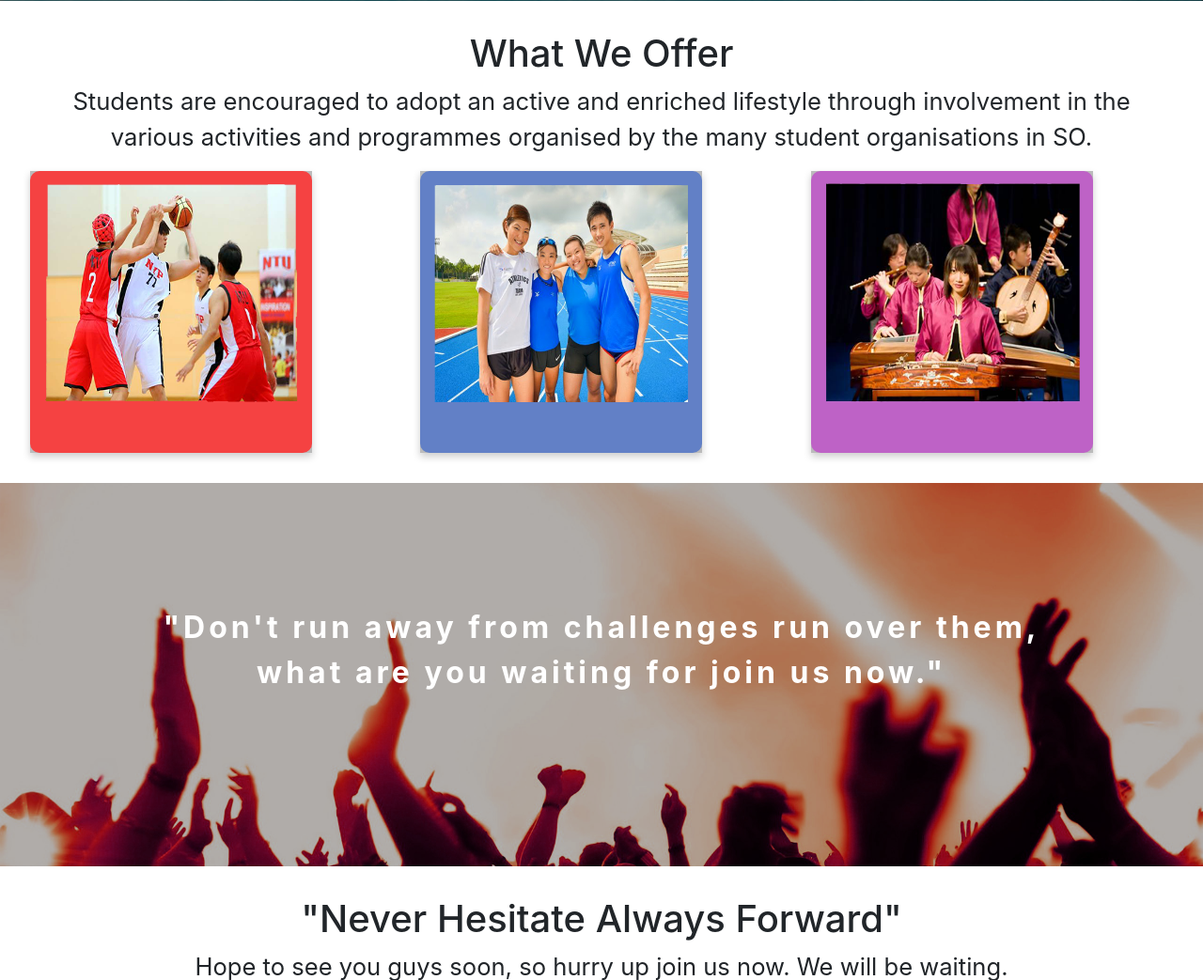
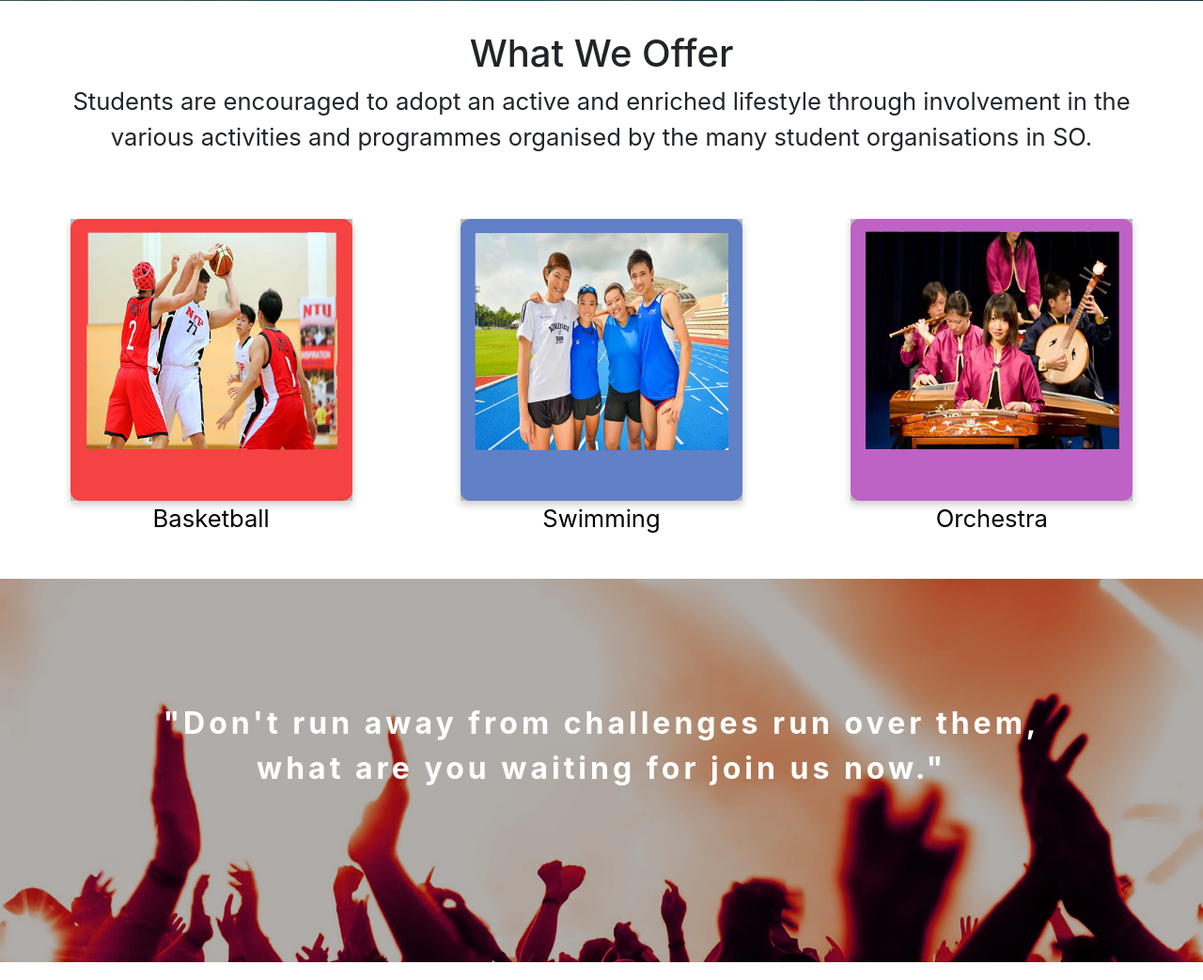
Before and after one commit to SageSG/School-Web-Portal, a PHP site: page /ccahomepage.php in a window 1280 px wide. Shown: the part 1475-2518 px from the top of the page at 94% size. Run offline with PHP 8.4, Linux system fonts and the light colour scheme; the visitor is signed in with stand-in values (Sample User, id 1); data that the repository does not hold is empty; some libraries are stand-ins or nearby versions.

Commit message:
center the flipcards

```diff
--- a/ccahomepage.php
+++ b/ccahomepage.php
@@ -91,10 +91,11 @@ $userDetails=$userClass->userDetails($session_uid);
             <p>Students are encouraged to adopt an active and enriched lifestyle through involvement in the various activities and programmes organised by the many student organisations in SO.</p></div>
         <div class="row">
         <div class="col-md-4">
-            <div class="flip-card">
+            <div class="flip-card hp-text1">
                 <div class="flip-card-inner">
                     <div class="flip-card-front" >
                         <img src="images/basketballbanner.png" alt="basketball">
+                                            Basketball
                     </div>
                     <div class="flip-card-back">
                         <h2>Basketball</h2> <img src="images/basketball1.png" class="headerimg" alt="basketball">
@@ -104,10 +105,11 @@ $userDetails=$userClass->userDetails($session_uid);
             </div>
         </div>
         <div  class="col-md-4">
-            <div class="flip-card">
+            <div class="flip-card hp-text1">
                 <div class="flip-card-inner">
                     <div class="flip-card-front" >
                         <img src="images/swimmingbanner.png" alt="swimming">
+                        Swimming
                     </div>
                     <div class="flip-card-back">
                         <h2>Swimming</h2> <img src="images/swimming.png" class="headerimg" alt="swimming">
@@ -119,10 +121,11 @@ $userDetails=$userClass->userDetails($session_uid);
         </div>
         <div  class="col-md-4" >
 
-            <div class="flip-card">
+            <div class="flip-card hp-text1">
                 <div class="flip-card-inner">
                     <div class="flip-card-front" >
                         <img src="images/chinese.png" alt="chinese orchestra">
+                                            Orchestra
                     </div>
                     <div class="flip-card-back">
                         <h2>Chinese</h2> <img src="images/dragon.png" class="headerimg" alt="chinese orchestra">
--- a/css/main.css
+++ b/css/main.css
@@ -314,3 +314,11 @@ label{
     margin-left: auto;
     margin-right: auto;
 }
+
+.hp-text1 {
+    text-align: center;
+    margin-left: auto;
+    margin-right: auto;
+    margin-top:2em;
+    margin-bottom:2em;
+}
```
Also changed, not shown: nbproject/private/private.xml (+1 -6 lines), 1 other file.
